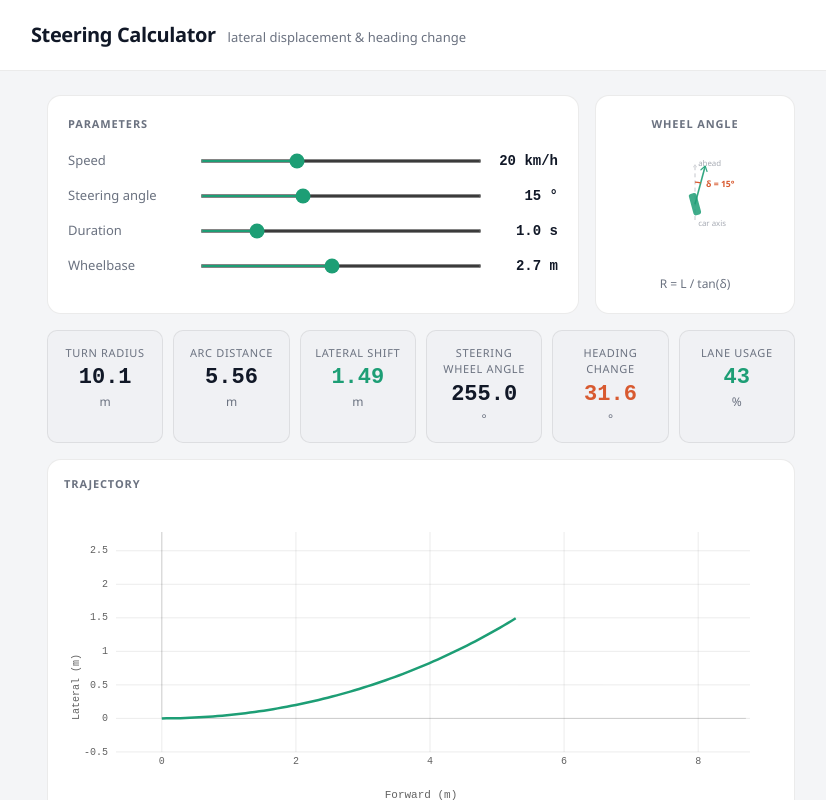
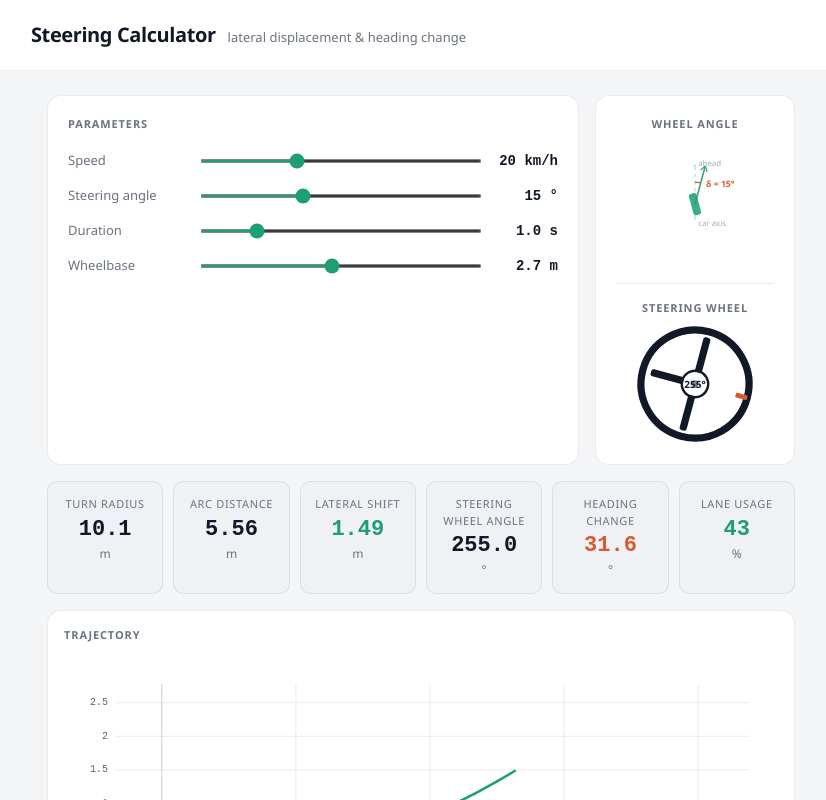
Before and after one commit to mexhit/steering-calculator, a Next.js app: page / in a window 1280 px wide. Shown: the top 800 px of the page, without its empty margins (219-1045 px from the left). Built offline with nearby package versions, Linux system fonts and the light colour scheme.

Commit message:
Add steering wheel angle computation and display in UI

```diff
--- a/src/app/steering/page.tsx
+++ b/src/app/steering/page.tsx
@@ -12,6 +12,7 @@
 import MetricCard from "@/components/steering/MetricCard";
 import TrajectoryCanvas from "@/components/steering/TrajectoryCanvas";
 import SteeringDiagram from "@/components/steering/SteeringDiagram";
+import SteeringWheel from "@/components/steering/SteeringWheel";
 
 /* =========================
    Shared styles
@@ -197,19 +198,41 @@
               flexDirection: "column",
               alignItems: "center",
               justifyContent: "center",
-              gap: 8,
+              gap: 16,
             }}
           >
-            <div style={sectionLabelStyle}>Wheel angle</div>
-            <SteeringDiagram angle={angle} />
             <div
               style={{
-                fontSize: 12,
-                color: "var(--muted)",
-                textAlign: "center",
+                display: "flex",
+                flexDirection: "column",
+                alignItems: "center",
               }}
             >
-              R = L / tan(δ)
+              <div style={{ ...sectionLabelStyle, marginBottom: 8 }}>
+                Wheel angle
+              </div>
+              <SteeringDiagram angle={angle} />
+            </div>
+
+            <div
+              style={{
+                borderTop: "1px solid var(--border)",
+                width: "100%",
+                height: 0,
+              }}
+            />
+
+            <div
+              style={{
+                display: "flex",
+                flexDirection: "column",
+                alignItems: "center",
+              }}
+            >
+              <div style={{ ...sectionLabelStyle, marginBottom: 8 }}>
+                Steering wheel
+              </div>
+              <SteeringWheel angle={steeringWheel} />
             </div>
           </div>
         </div>
--- /dev/null
+++ b/src/components/steering/SteeringWheel.tsx
@@ -0,0 +1,84 @@
+"use client";
+
+import React from "react";
+
+interface SteeringWheelProps {
+  angle: number;
+}
+
+export default function SteeringWheel({ angle }: SteeringWheelProps) {
+  return (
+    <div
+      style={{
+        width: "120px",
+        height: "120px",
+        display: "flex",
+        alignItems: "center",
+        justifyContent: "center",
+        position: "relative",
+      }}
+    >
+      <svg
+        viewBox="0 0 100 100"
+        width="100%"
+        height="100%"
+        style={{
+          transform: `rotate(${-angle}deg)`,
+          transition: "transform 0.1s ease-out",
+          overflow: "visible",
+        }}
+      >
+        {/* Outer Ring */}
+        <circle
+          cx="50"
+          cy="50"
+          r="45"
+          fill="none"
+          stroke="var(--text)"
+          strokeWidth="6"
+        />
+        <circle
+          cx="50"
+          cy="50"
+          r="41"
+          fill="none"
+          stroke="var(--bg)"
+          strokeWidth="1"
+          opacity="0.3"
+        />
+
+        {/* Inner Hub */}
+        <circle cx="50" cy="50" r="12" fill="var(--text)" />
+        <circle cx="50" cy="50" r="10" fill="var(--surface)" />
+        <circle cx="50" cy="50" r="3" fill="var(--text)" opacity="0.5" />
+
+        {/* Spokes */}
+        {/* Left spoke */}
+        <rect x="10" y="47" width="30" height="6" rx="2" fill="var(--text)" />
+        {/* Right spoke */}
+        <rect x="60" y="47" width="30" height="6" rx="2" fill="var(--text)" />
+        {/* Bottom spoke */}
+        <rect x="47" y="60" width="6" height="28" rx="2" fill="var(--text)" />
+
+        {/* Top center marker */}
+        <rect x="48" y="5" width="4" height="10" rx="1" fill="#D85A30" />
+      </svg>
+
+      {/* Center display (static) */}
+      <div
+        style={{
+          position: "absolute",
+          top: "50%",
+          left: "50%",
+          transform: "translate(-50%, -50%)",
+          fontSize: "10px",
+          fontWeight: "bold",
+          color: "var(--text)",
+          pointerEvents: "none",
+        }}
+      >
+        {Math.round(angle)}°
+      </div>
+    </div>
+  );
+}
```
